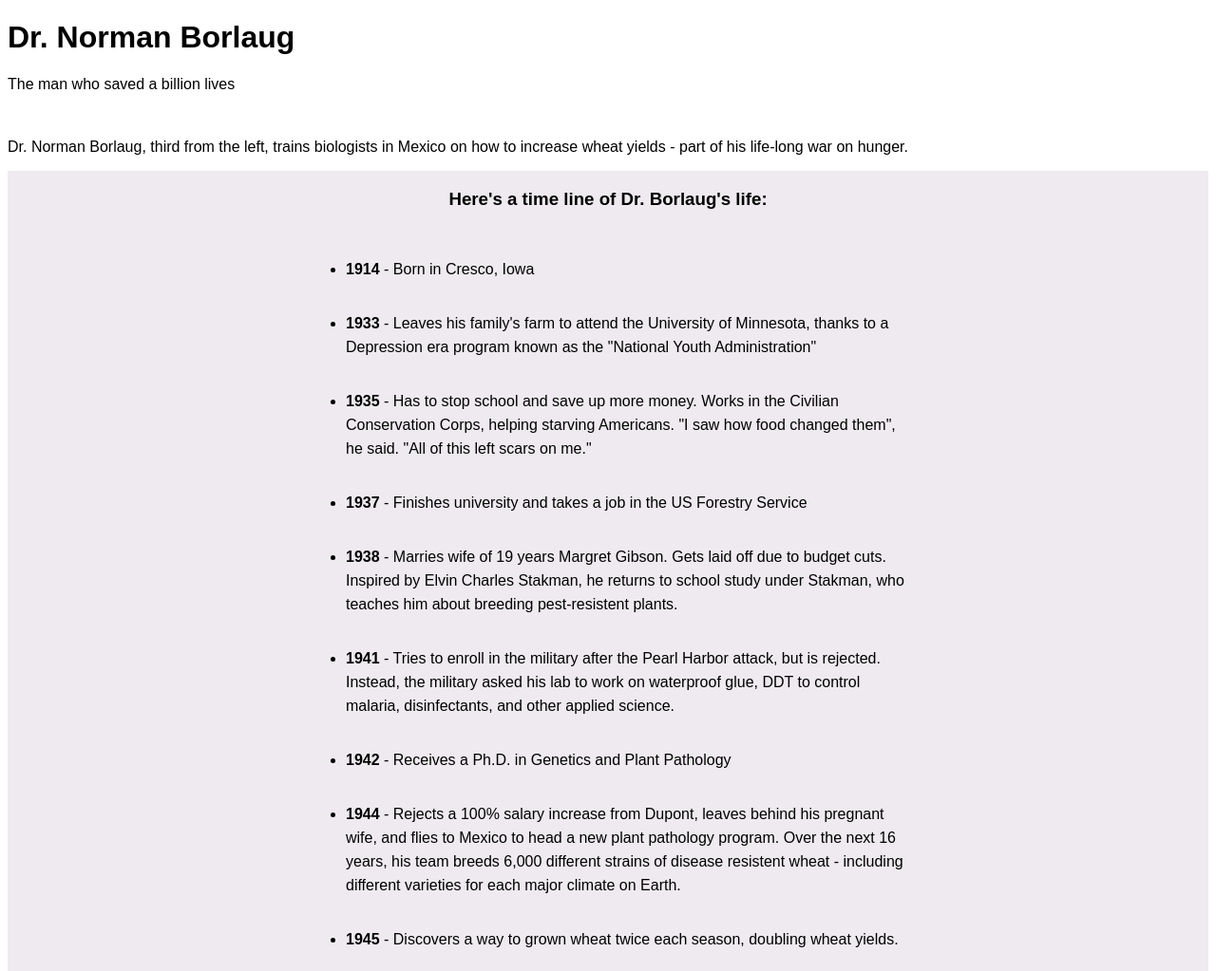
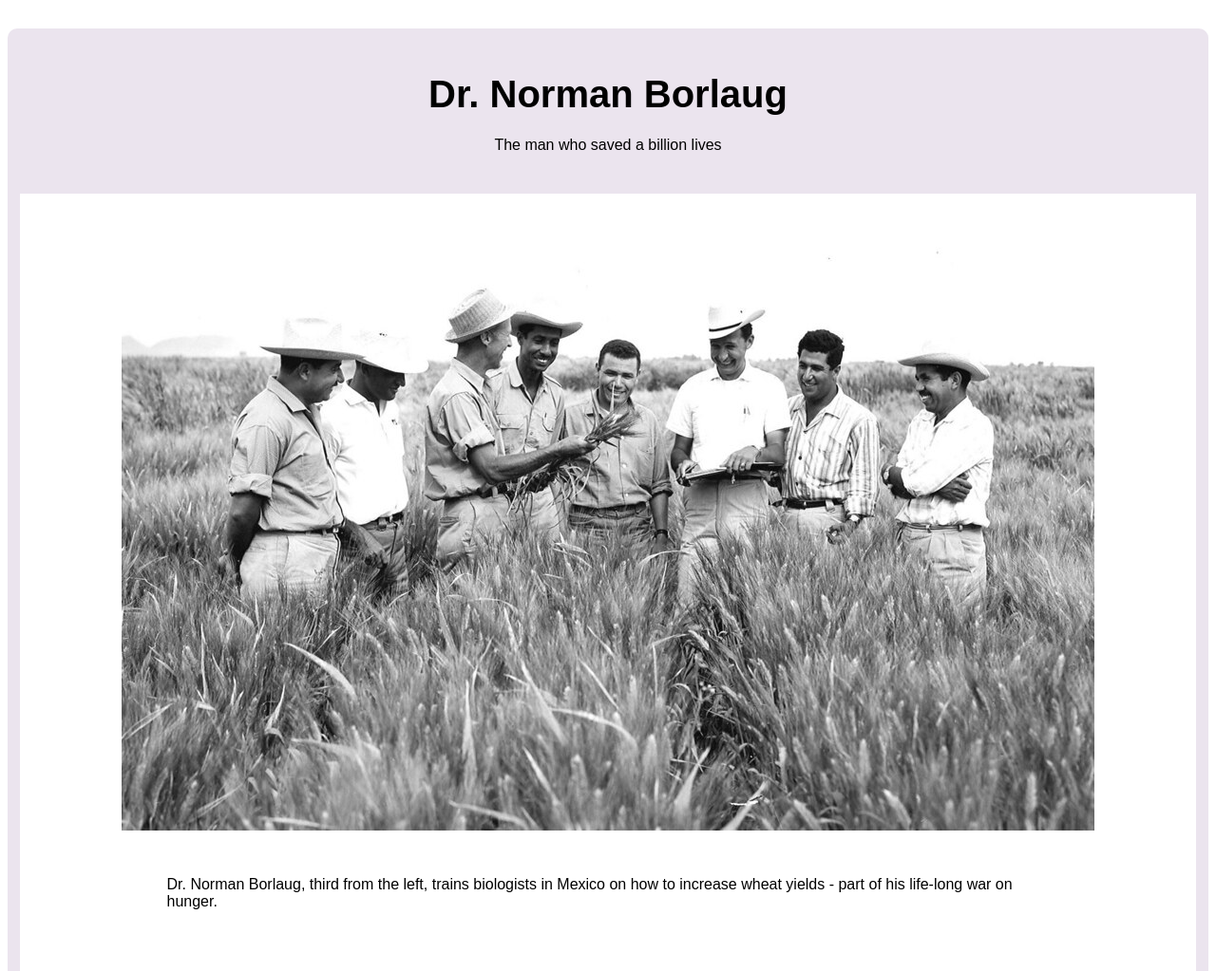
Before and after one commit to sandwipmitra/tribute-page-fcc, a plain HTML site: page index.html in a window 1280 px wide. Shown: the top 1023 px of the page at 95% size. Drawn offline with Linux system fonts and the light colour scheme.

Commit message:
initial commit

```diff
--- a/index.html
+++ b/index.html
@@ -10,12 +10,12 @@
 
 <body>
   <main id="main">
-    <header>
+    <header class="header">
       <h1 id="tribute-info">Dr. Norman Borlaug</h1>
       <p id="title">The man who saved a billion lives</p>
     </header>
     <div id="img-div">
-      <img id="image"></img>
+      <img id="image" src="images/tribute-page-main-image.jpg">
       <figcaption id="img-caption">Dr. Norman Borlaug, third from the left, trains biologists in Mexico on how to
         increase wheat yields - part of his life-long war on hunger.</figcaption>
     </div>
@@ -56,14 +56,18 @@
         <div class="tribute-text">
           <ul>
             <li>
-              <p><strong>1938</strong> - Marries wife of 19 years Margret Gibson. Gets laid off due to budget cuts. Inspired by Elvin Charles Stakman, he returns to school study under Stakman, who teaches him about breeding pest-resistent plants.</p>
+              <p><strong>1938</strong> - Marries wife of 19 years Margret Gibson. Gets laid off due to budget cuts.
+                Inspired by Elvin Charles Stakman, he returns to school study under Stakman, who teaches him about
+                breeding pest-resistent plants.</p>
             </li>
           </ul>
         </div>
         <div class="tribute-text">
           <ul>
             <li>
-              <p><strong>1941</strong> - Tries to enroll in the military after the Pearl Harbor attack, but is rejected. Instead, the military asked his lab to work on waterproof glue, DDT to control malaria, disinfectants, and other applied science.</p>
+              <p><strong>1941</strong> - Tries to enroll in the military after the Pearl Harbor attack, but is rejected.
+                Instead, the military asked his lab to work on waterproof glue, DDT to control malaria, disinfectants,
+                and other applied science.</p>
             </li>
           </ul>
         </div>
@@ -77,7 +81,10 @@
         <div class="tribute-text">
           <ul>
             <li>
-              <p><strong>1944</strong> - Rejects a 100% salary increase from Dupont, leaves behind his pregnant wife, and flies to Mexico to head a new plant pathology program. Over the next 16 years, his team breeds 6,000 different strains of disease resistent wheat - including different varieties for each major climate on Earth.</p>
+              <p><strong>1944</strong> - Rejects a 100% salary increase from Dupont, leaves behind his pregnant wife,
+                and flies to Mexico to head a new plant pathology program. Over the next 16 years, his team breeds 6,000
+                different strains of disease resistent wheat - including different varieties for each major climate on
+                Earth.</p>
             </li>
           </ul>
         </div>
@@ -91,14 +98,17 @@
         <div class="tribute-text">
           <ul>
             <li>
-              <p><strong>1953</strong> - Crosses a short, sturdy dwarf breed of wheat with a high-yeidling American breed, creating a strain that responds well to fertilizer. It goes on to provide 95% of Mexico's wheat.</p>
+              <p><strong>1953</strong> - Crosses a short, sturdy dwarf breed of wheat with a high-yeidling American
+                breed, creating a strain that responds well to fertilizer. It goes on to provide 95% of Mexico's wheat.
+              </p>
             </li>
           </ul>
         </div>
         <div class="tribute-text">
           <ul>
             <li>
-              <p><strong>1962</strong> - Visits Delhi and brings his high-yielding strains of wheat to the Indian subcontinent in time to help mitigate mass starvation due to a rapidly expanding population.</p>
+              <p><strong>1962</strong> - Visits Delhi and brings his high-yielding strains of wheat to the Indian
+                subcontinent in time to help mitigate mass starvation due to a rapidly expanding population.</p>
             </li>
           </ul>
         </div>
@@ -112,7 +122,8 @@
         <div class="tribute-text">
           <ul>
             <li>
-              <p><strong>1983</strong> - Helps seven African countries dramatically increase their maize and sorghum yields</p>
+              <p><strong>1983</strong> - Helps seven African countries dramatically increase their maize and sorghum
+                yields</p>
             </li>
           </ul>
         </div>
@@ -126,7 +137,10 @@
         <div class="tribute-text">
           <ul>
             <li>
-              <p><strong>2005</strong> - States "we will have to double the world food supply by 2050." Argues that genetically modified crops are the only way we can meet the demand, as we run out of arable land. Says that GM crops are not inherently dangerous because "we've been genetically modifying plants and animals for a long time. Long before we called it science, people were selecting the best breeds."</p>
+              <p><strong>2005</strong> - States "we will have to double the world food supply by 2050." Argues that
+                genetically modified crops are the only way we can meet the demand, as we run out of arable land. Says
+                that GM crops are not inherently dangerous because "we've been genetically modifying plants and animals
+                for a long time. Long before we called it science, people were selecting the best breeds."</p>
             </li>
           </ul>
         </div>
@@ -138,7 +152,12 @@
           </ul>
         </div>
       </div>
-      <a id="tribute-link" href="#" target="_blank">Wikipedia entry</a>
+
+      <div class="footer">
+        <p><strong>If you have time, you should read more about this incredible human being on his </strong><a
+            id="tribute-link" href="#" target="_blank">Wikipedia entry</a></p>
+
+      </div>
     </div>
 
   </main>
--- a/style.css
+++ b/style.css
@@ -1,6 +1,31 @@
-html {
+/* html {
   height: 100%;
   width: 100%;
+} */
+
+.header {
+  display: grid;
+  /* height: 0; */
+  place-items: center;
+  padding: 10px 0;
+  /* margin: 1em auto 2em; */
+}
+
+
+#tribute-info {
+  font-size: 2.5em;
+}
+
+#title {
+  margin-top: -5px;
+}
+
+#main {
+  /* margin: 0; */
+  background-color: #ebe4ee;
+  padding: 10px 0;
+  margin: 30px 0;
+  border-radius: 10px;
 }
 
 body {
@@ -17,8 +42,28 @@ img {
   display: block;
 }
 
+#img-div {
+  width: 98%;
+  max-width: 100%;
+  display: grid;
+  height: auto;
+  margin: 1em auto 2em;
+  background-color: #ffffff;
+  padding: 2em 0;
+}
+
+#img-caption {
+  display: grid;
+  width: 75%;
+  max-width: 100%;
+  height: auto;
+  margin: 1em auto 2em;
+  /* justify-content: center; */
+  place-content: center;
+}
+
 .info {
-  background-color: #eeeaef;
+  /* background-color: #eeeaef; */
   display: grid;
   place-items: center;
   height: 8em;
```
Also changed, not shown: images/tribute-page-main-image.jpg (added).
